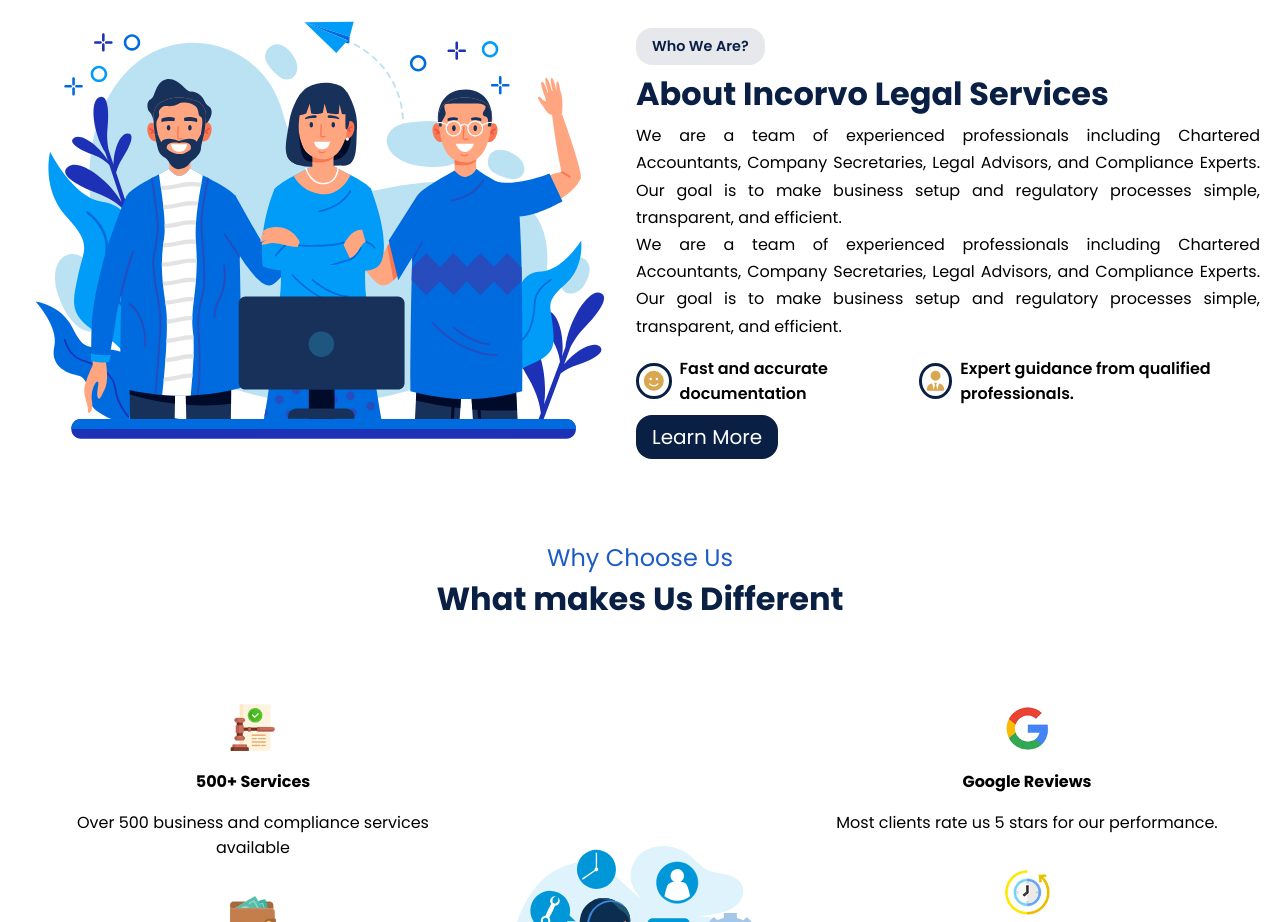
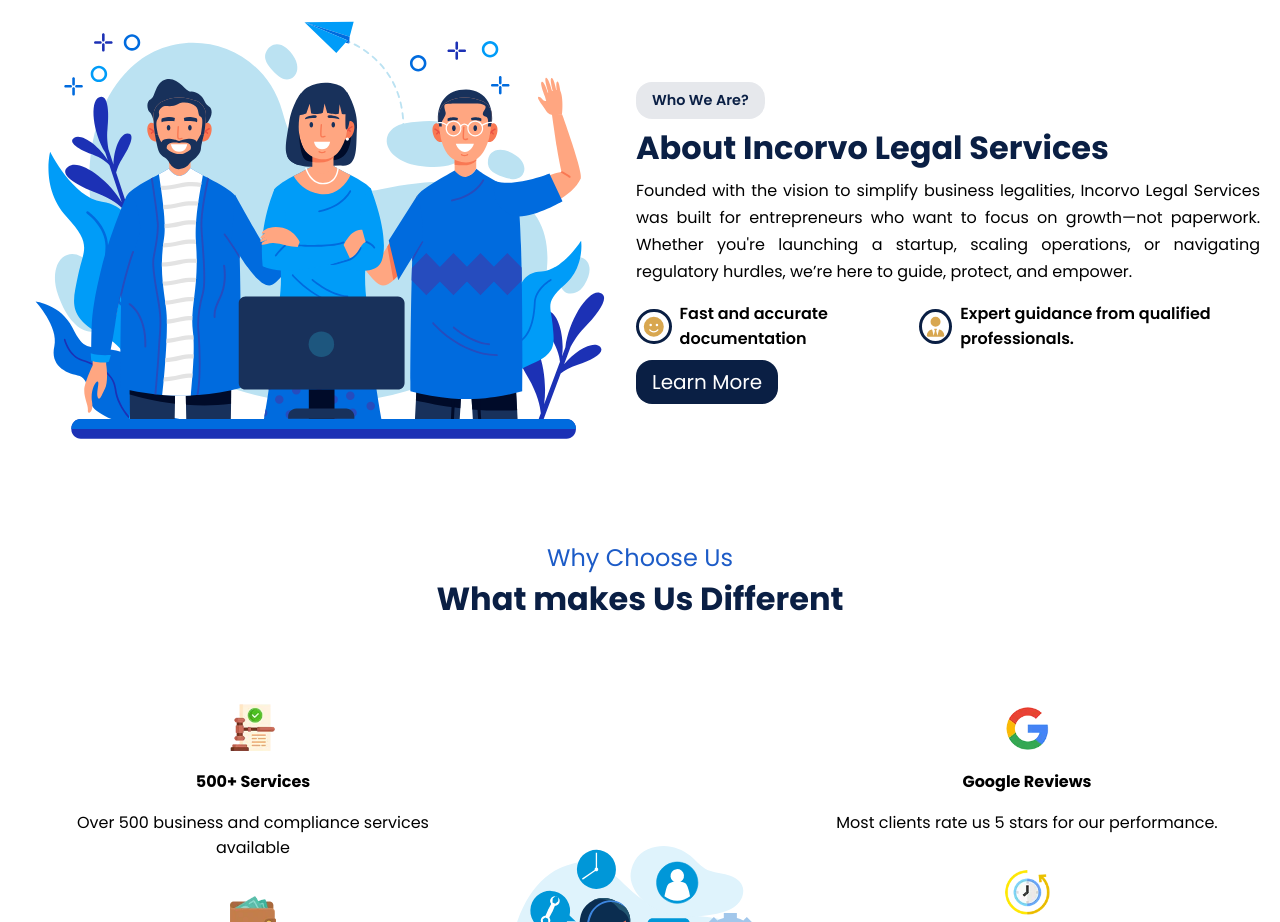
Before and after one commit to merchantai/incorvo, a Vue app: page / in a window 1280 px wide. Shown: the part 2020-2942 px from the top of the page. Built offline with nearby package versions, Linux system fonts and the light colour scheme.

Commit message:
updated home about us text

```diff
--- a/src/views/HomeView.vue
+++ b/src/views/HomeView.vue
@@ -226,10 +226,7 @@ import {
       <h3 class="about-sub-title">Who We Are?</h3>
       <h2 class="about-title">About Incorvo Legal Services</h2>
       <p class="about-text">
-        We are a team of experienced professionals including Chartered Accountants, Company Secretaries, Legal Advisors, and Compliance Experts. Our goal is to make business setup and regulatory processes simple, transparent, and efficient.
-      </p>
-      <p class="about-text">
-        We are a team of experienced professionals including Chartered Accountants, Company Secretaries, Legal Advisors, and Compliance Experts. Our goal is to make business setup and regulatory processes simple, transparent, and efficient.
+        Founded with the vision to simplify business legalities, Incorvo Legal Services was built for entrepreneurs who want to focus on growth—not paperwork. Whether you're launching a startup, scaling operations, or navigating regulatory hurdles, we’re here to guide, protect, and empower.
       </p>
       <div class="about-icon-container">
         <div class="about-icon">
```
